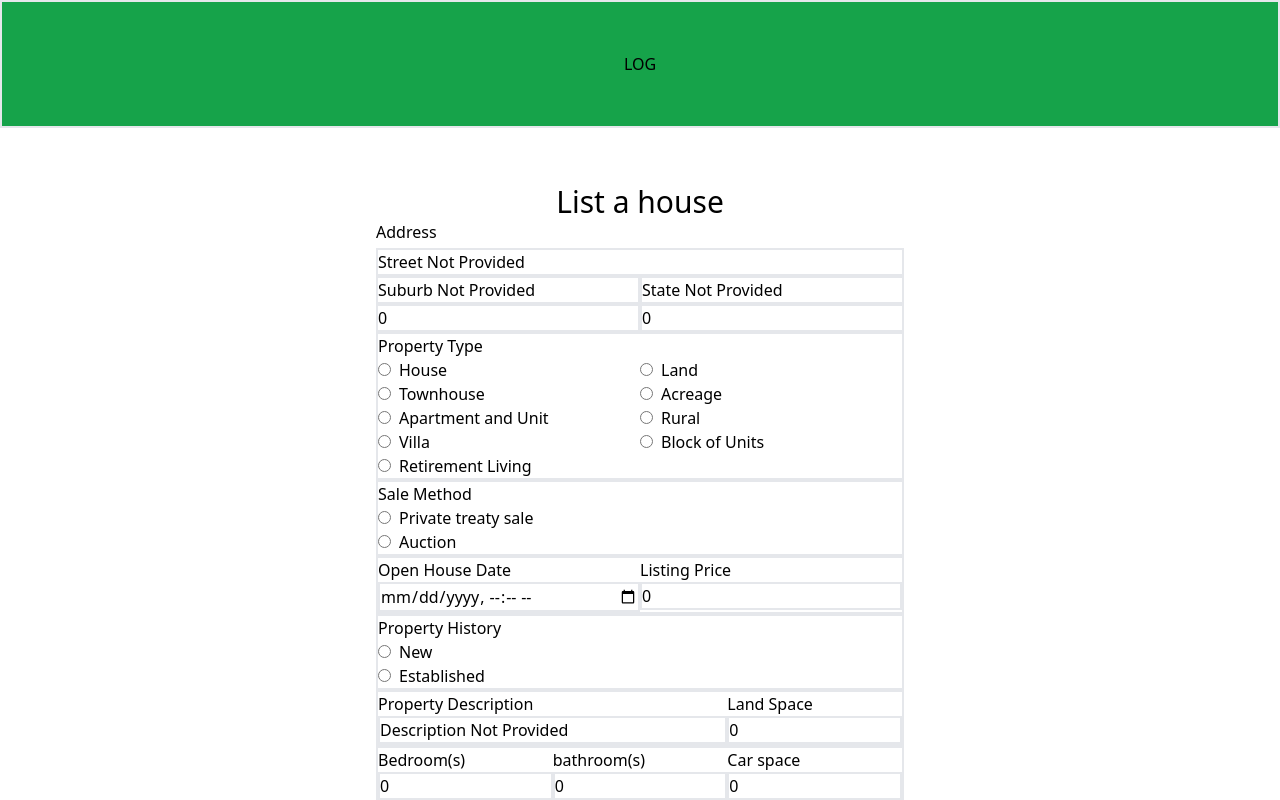
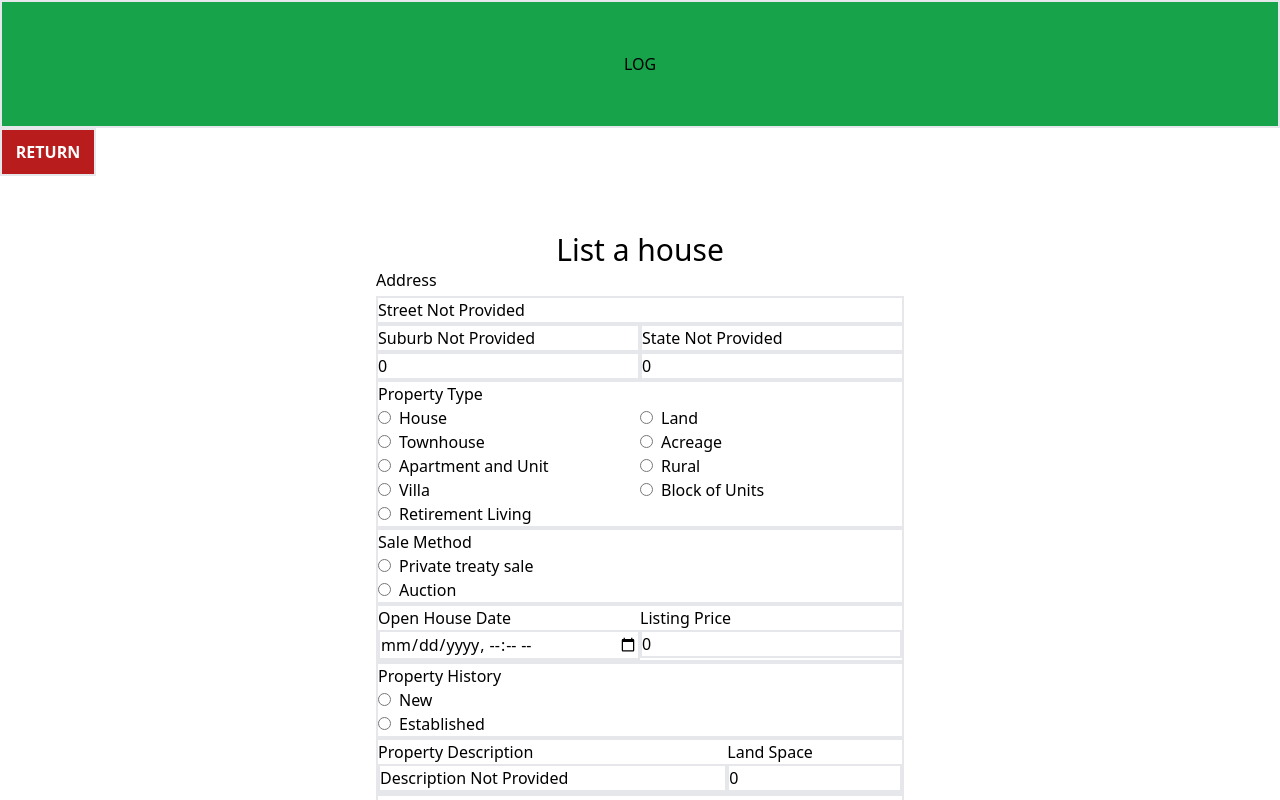
Before and after one commit to rikichoi/openhouse-listing-app, a Next.js app: page /list-house in a window 1280 px wide. Shown: the top 800 px of the page. Built offline with nearby package versions, Linux system fonts and the light colour scheme.

Commit message:
ADDED temp routing

```diff
--- a/src/app/list-house/page.js
+++ b/src/app/list-house/page.js
@@ -132,6 +132,11 @@ export default function ListHouse() {
       >
         LOG
       </button>
+      <button className="border-2 w-24 h-12 text-white bg-red-700">
+          <a className="text-center font-semibold" href="/">
+            RETURN
+          </a>
+        </button>
       <form
         onSubmit={handleSubmit}
         method="post"
--- a/src/app/page.js
+++ b/src/app/page.js
@@ -131,7 +131,6 @@ export default function Home() {
       searchParams.get("history") &&
       searchParams.get("method")
     ) {
-
       q = query(
         collectionRef,
         and(
@@ -165,7 +164,7 @@ export default function Home() {
           and(where("garage", ">=", parseInt(carFilter))),
           and(where("land", ">=", parseInt(minLandFilter))),
           and(where("land", "<=", parseInt(maxLandFilter))),
-          and(where("history", "==", historyFilter.toString())),
+          and(where("history", "==", historyFilter.toString()))
         )
       );
       setFilteredQuery(q);
@@ -196,7 +195,6 @@ export default function Home() {
       searchParams.get("type") &&
       searchParams.get("method")
     ) {
-
       q = query(
         collectionRef,
         and(
@@ -220,7 +218,6 @@ export default function Home() {
       searchParams.get("type") &&
       !searchParams.get("method")
     ) {
-
       q = query(
         collectionRef,
         and(
@@ -243,7 +240,6 @@ export default function Home() {
       searchParams.get("type") &&
       !searchParams.get("method")
     ) {
-
       q = query(
         collectionRef,
         and(
@@ -256,7 +252,7 @@ export default function Home() {
           and(where("garage", ">=", parseInt(carFilter))),
           and(where("land", ">=", parseInt(minLandFilter))),
           and(where("land", "<=", parseInt(maxLandFilter))),
-          and(where("history", "==", historyFilter.toString())),
+          and(where("history", "==", historyFilter.toString()))
         )
       );
       setFilteredQuery(q);
@@ -267,7 +263,6 @@ export default function Home() {
       !searchParams.get("type") &&
       !searchParams.get("method")
     ) {
-
       q = query(
         collectionRef,
         and(
@@ -289,7 +284,6 @@ export default function Home() {
       searchParams.get("type") &&
       searchParams.get("method")
     ) {
-
       q = query(
         collectionRef,
         and(
@@ -343,11 +337,10 @@ export default function Home() {
           className="border-2"
           placeholder="Enter"
         ></input>
-        <button
-          onClick={() => addHouse()}
-          className="border-2 w-24 h-12 bg-green-400"
-        >
-          ADD HOUSE
+        <button className="border-2 w-24 h-12 bg-cyan-400">
+          <a className="text-center font-semibold" href="/list-house">
+            ADD HOUSE
+          </a>
         </button>
         <button
           onClick={() => console.log(houseList)}
@@ -379,7 +372,6 @@ export default function Home() {
               land={house.land}
               history={house.history}
               img={house.img}
-
             />
           ))}
         </div>
```
